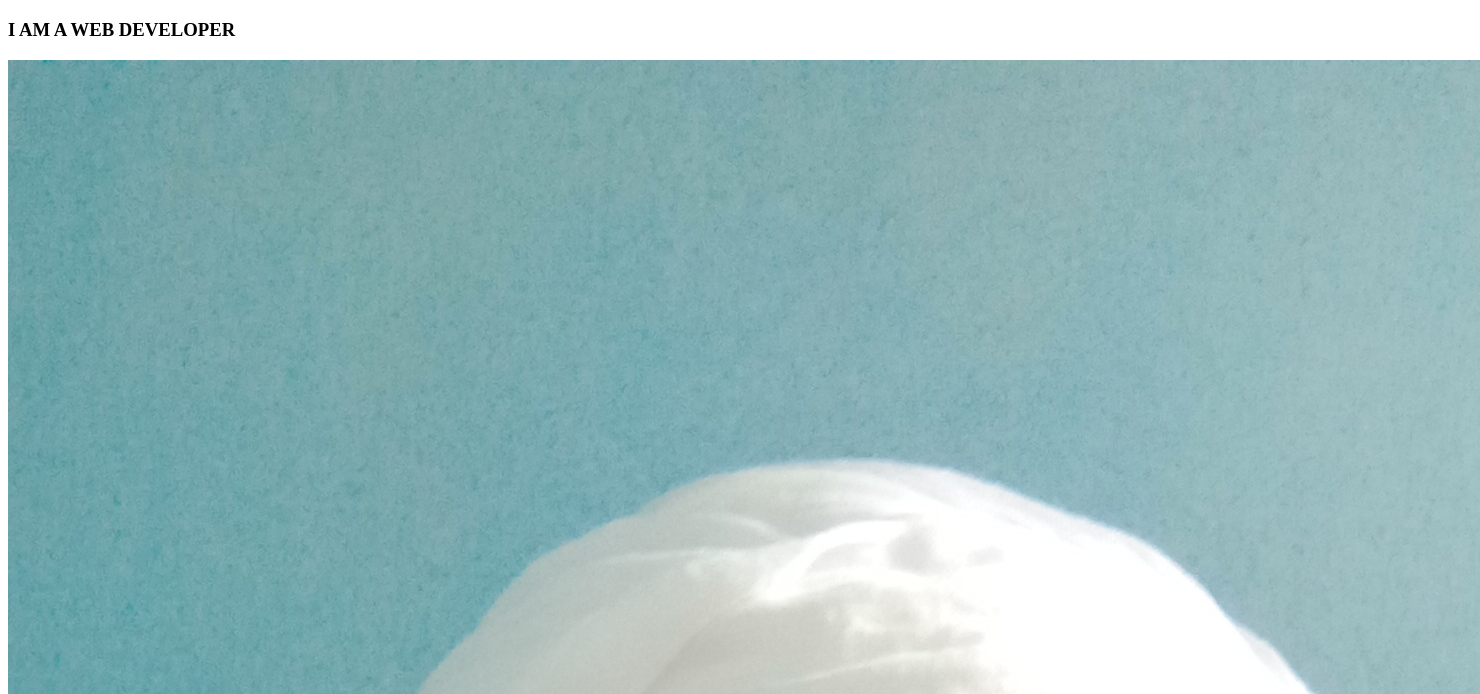
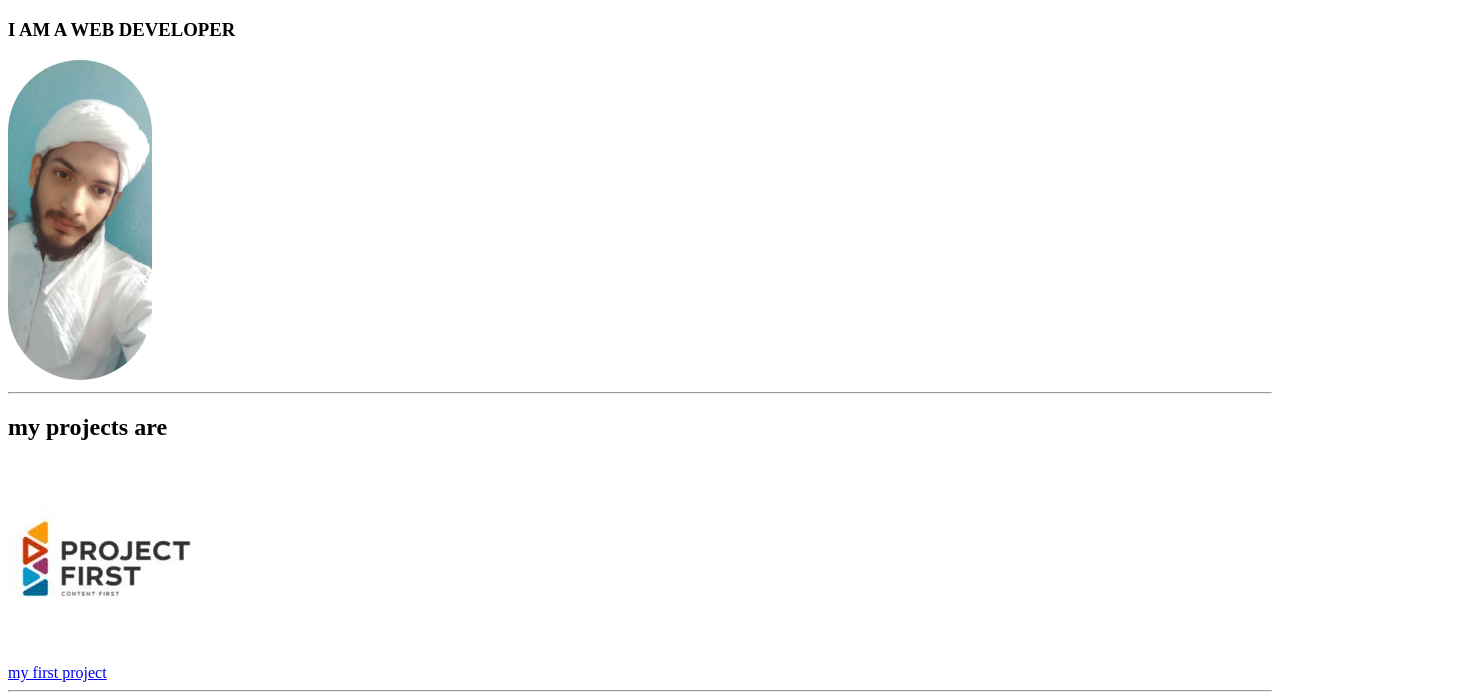
Before and after one commit to dilshad8581/portfolio, a plain HTML site: page index.html in a window 1280 px wide. Shown: the part 61-755 px from the top of the page, 1480 px wide, since content can reach past the window. Drawn offline with Linux system fonts and the light colour scheme.

Commit message:
Update index.html

```diff
--- a/index.html
+++ b/index.html
@@ -8,7 +8,7 @@
 <body>
     <h1>MD DILSHAD</h1>
     <H3>I AM A WEB DEVELOPER</H3>
-    <img src="./assets/pic.jpg" alt="pic">
+    <img src="./assets/pic.jpg" style="height: 20rem; border-radius: 10rem;" alt="pic">
     <hr>
     <h2>my projects are</h2>
     <img src="./assets/images.jpeg" alt="project"><br>
```
